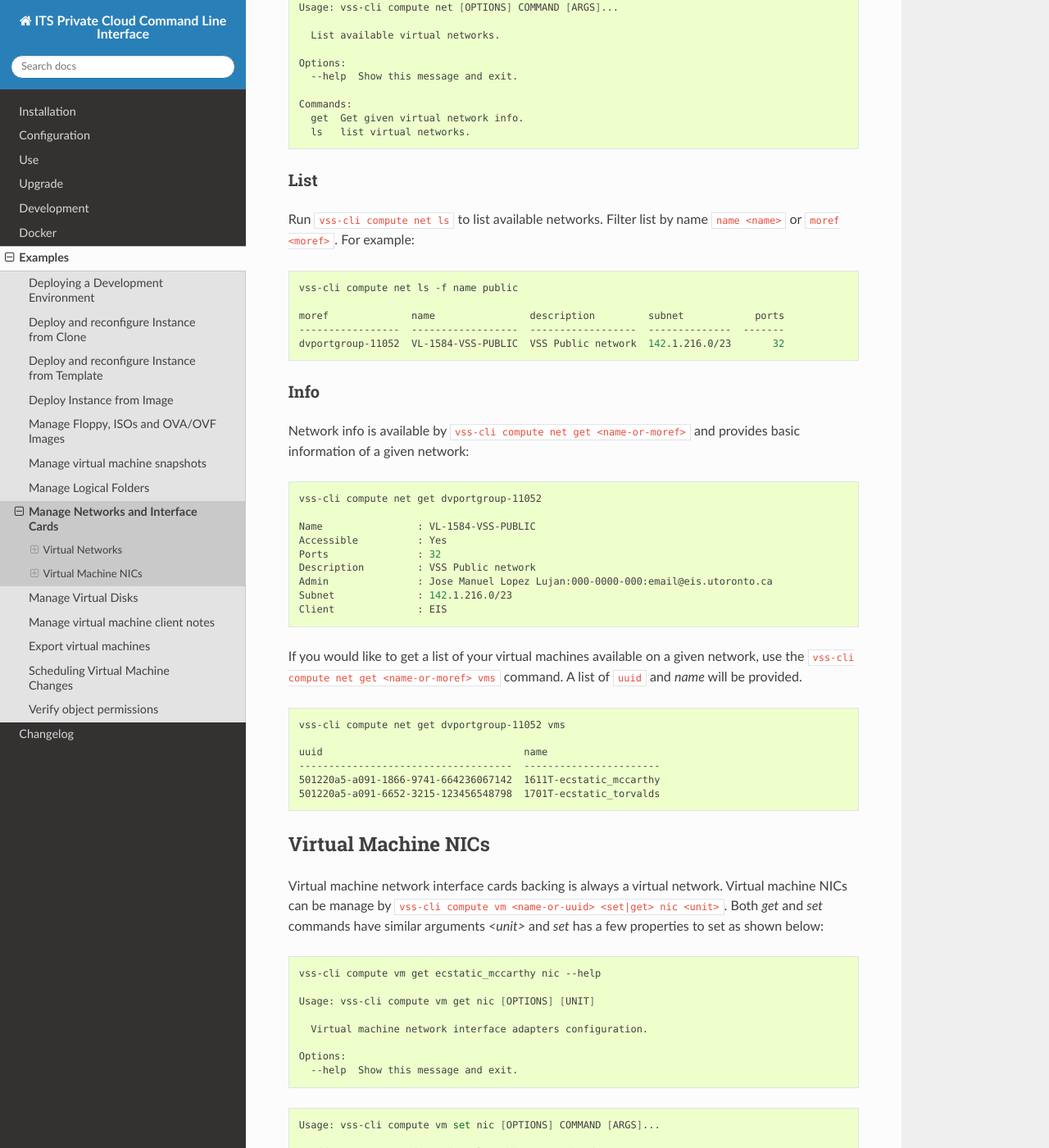
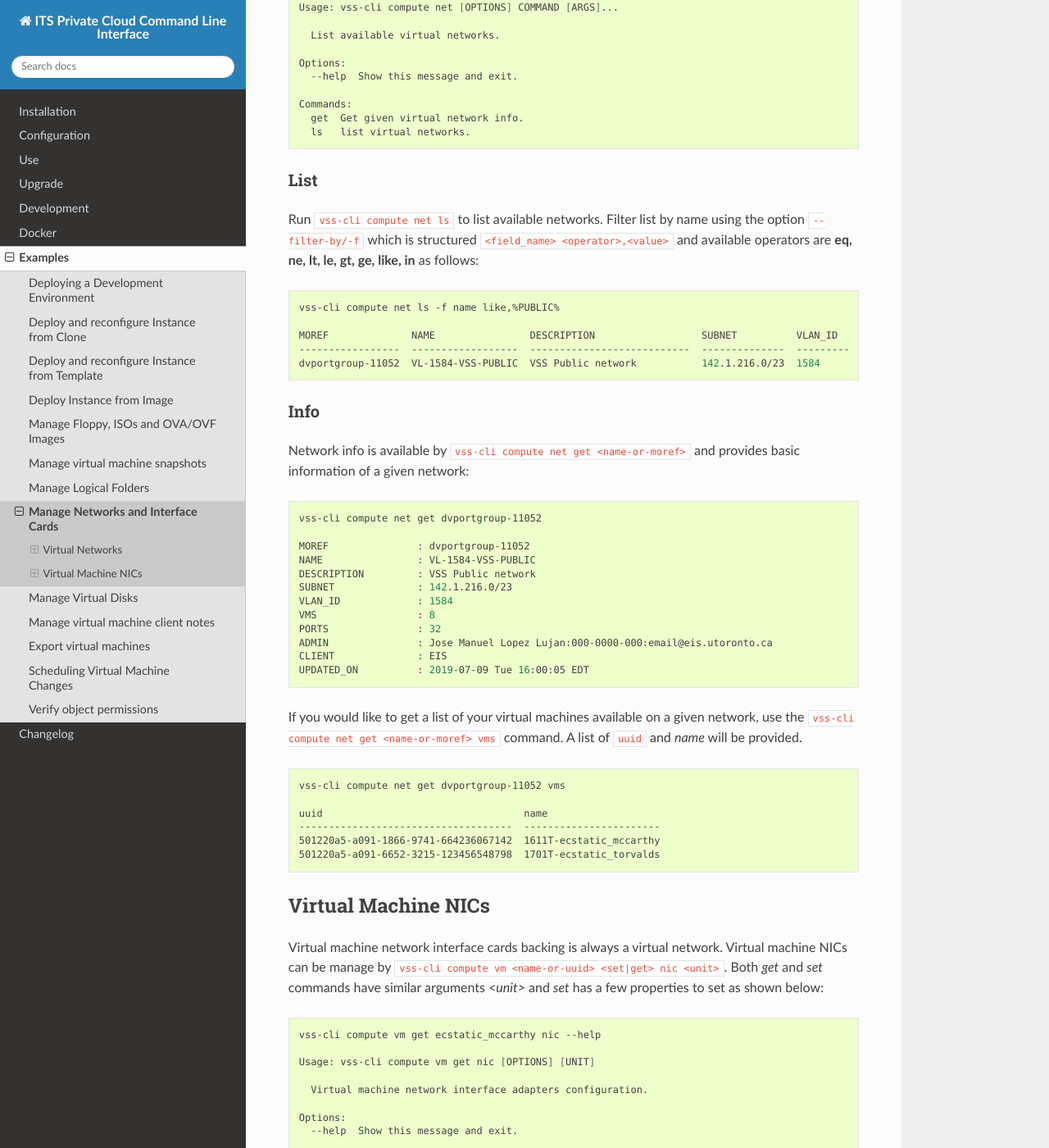
Before and after one commit to EIS-ITS/vss-cli, a Sphinx documentation site: the page built from docs/examples/network.rst, in a window 1280 px wide and 1400 px high, scrolled down 670 px. Shown: the whole window at 82% size. Built offline with Sphinx 7.4.7 and the Read the Docs theme 2.0.0, drawn with Linux system fonts in a browser that asks for light colours; the version number could not be read and is left out.

Commit message:
Issue #107: ⚡️compute/net/ls add options to filter and sort - Update compute/net/ls command and columns:   - vss_cli/const.py   - vss_cli/plugins/compute_plugins/net.py - Update docs   - docs/examples/network.rst - Update version to dev1   - docker/Dockerfile   - .bumpversion.cfg   - vss_cli/const.py - fixes #107

```diff
--- a/docs/examples/network.rst
+++ b/docs/examples/network.rst
@@ -44,15 +44,16 @@ a specific virtual network you have permission on.
 List
 ~~~~
 Run ``vss-cli compute net ls`` to list available networks. Filter list by
-name ``name <name>`` or ``moref <moref>``. For example:
+name using the option ``--filter-by/-f`` which is structured ``<field_name> <operator>,<value>``
+and available operators are **eq, ne, lt, le, gt, ge, like, in** as follows:
 
 .. code-block:: bash
 
-    vss-cli compute net ls -f name public
+    vss-cli compute net ls -f name like,%PUBLIC%
 
-    moref              name                description         subnet            ports
-    -----------------  ------------------  ------------------  --------------  -------
-    dvportgroup-11052  VL-1584-VSS-PUBLIC  VSS Public network  142.1.216.0/23       32
+    MOREF              NAME                DESCRIPTION                  SUBNET          VLAN_ID    VMS
+    -----------------  ------------------  ---------------------------  --------------  ---------  -----
+    dvportgroup-11052  VL-1584-VSS-PUBLIC  VSS Public network           142.1.216.0/23  1584       8
 
 
 
@@ -65,13 +66,16 @@ basic information of a given network:
 
     vss-cli compute net get dvportgroup-11052
 
-    Name                : VL-1584-VSS-PUBLIC
-    Accessible          : Yes
-    Ports               : 32
-    Description         : VSS Public network
-    Admin               : Jose Manuel Lopez Lujan:000-0000-000:email@eis.utoronto.ca
-    Subnet              : 142.1.216.0/23
-    Client              : EIS
+    MOREF               : dvportgroup-11052
+    NAME                : VL-1584-VSS-PUBLIC
+    DESCRIPTION         : VSS Public network
+    SUBNET              : 142.1.216.0/23
+    VLAN_ID             : 1584
+    VMS                 : 8
+    PORTS               : 32
+    ADMIN               : Jose Manuel Lopez Lujan:000-0000-000:email@eis.utoronto.ca
+    CLIENT              : EIS
+    UPDATED_ON          : 2019-07-09 Tue 16:00:05 EDT
 
 
 If you would like to get a list of your virtual machines available on a given
@@ -86,6 +90,7 @@ network, use the ``vss-cli compute net get <name-or-moref> vms`` command. A list
     ------------------------------------  -----------------------
     501220a5-a091-1866-9741-664236067142  1611T-ecstatic_mccarthy
     501220a5-a091-6652-3215-123456548798  1701T-ecstatic_torvalds
+
 
 Virtual Machine NICs
 --------------------
```
Also changed, not shown: .bumpversion.cfg, 4 other files.
